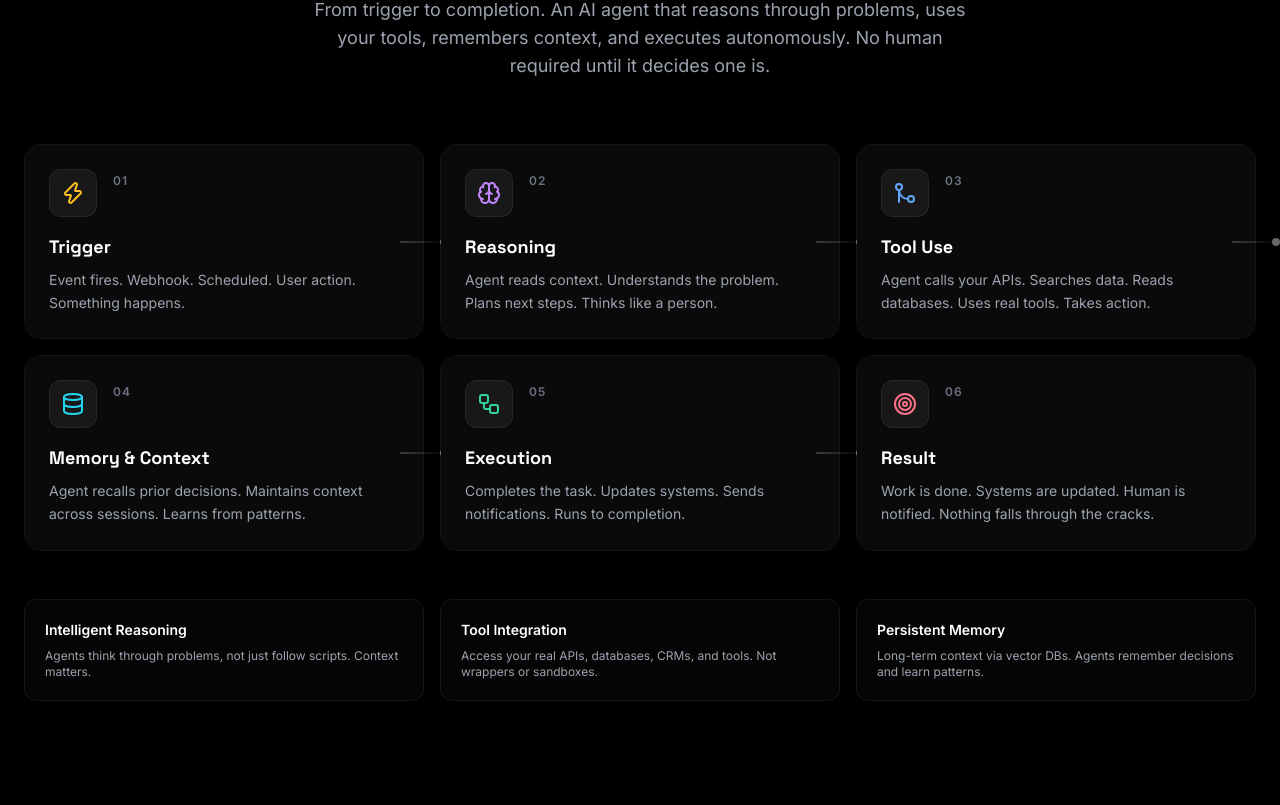
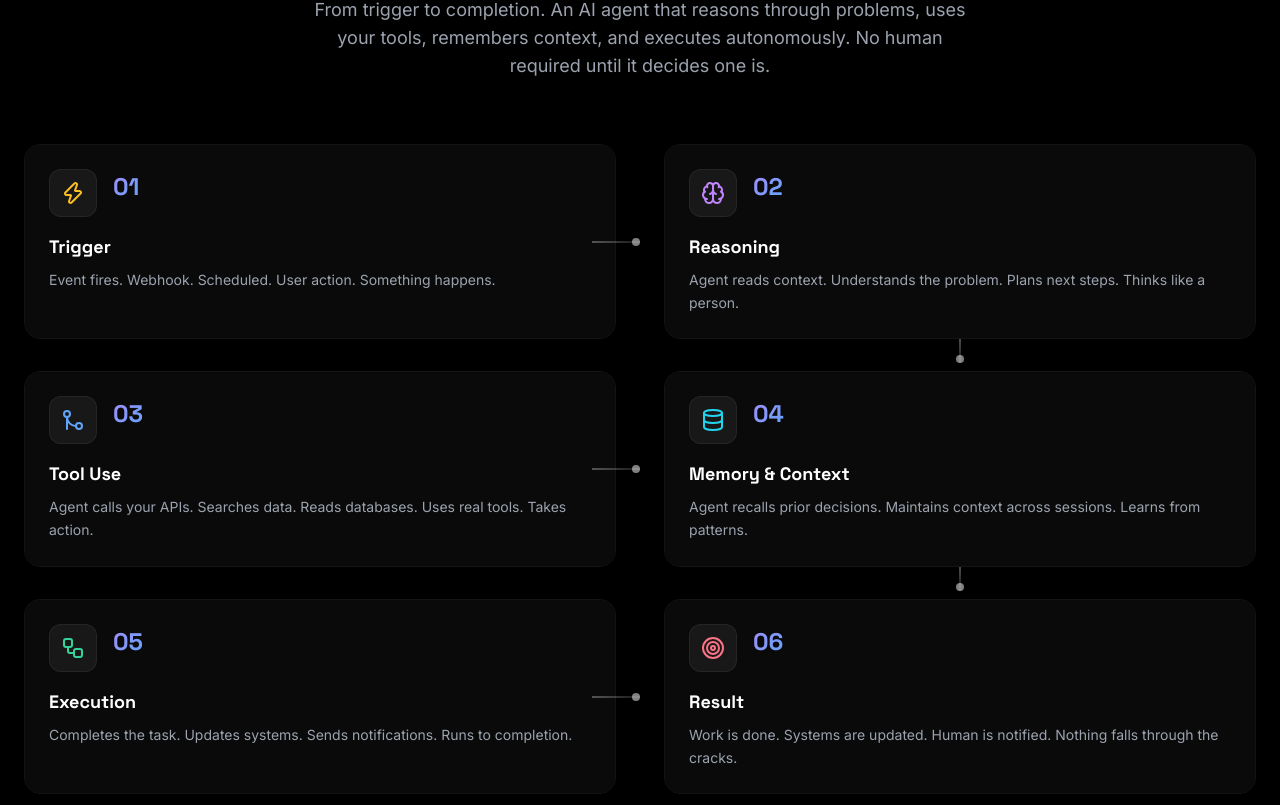
Before and after one commit to Meghanshagarwal/meghroop, a Next.js app: page /ai-agents-automation in a window 1280 px wide. Shown: the part 2355-3160 px from the top of the page. Built offline with nearby package versions, Linux system fonts and the light colour scheme; no server answers.

Commit message:
Redesign HowAIAgentsWork section with improved 2-column layout and visual flow connectors
Agent-Logs-Url: https://github.com/Meghanshagarwal/meghroop/sessions/c1ffa560-d9be-4df5-9ef9-63637aa416f0

Co-authored-by: meghanshagarwalit24 <276187192+meghanshagarwalit24@users.noreply.github.com>

```diff
--- a/components/sections/HowAIAgentsWork.tsx
+++ b/components/sections/HowAIAgentsWork.tsx
@@ -92,7 +92,7 @@ export default function HowAIAgentsWork() {
           initial="hidden"
           whileInView="show"
           viewport={{ once: true }}
-          className="grid grid-cols-1 md:grid-cols-2 lg:grid-cols-3 gap-4 mb-12"
+          className="grid grid-cols-1 md:grid-cols-2 gap-6 md:gap-x-12 md:gap-y-8 mb-12"
         >
           {steps.map((step, idx) => {
             const Icon = step.icon
@@ -108,7 +108,7 @@ export default function HowAIAgentsWork() {
                       <div className="w-12 h-12 rounded-xl bg-white/[0.06] border border-white/[0.06] flex items-center justify-center group-hover:bg-white/[0.1] transition-colors duration-300 flex-shrink-0">
                         <Icon size={24} className={step.iconColor} />
                       </div>
-                      <div className="text-xs font-semibold text-gray-500 tracking-widest pt-1">{String(idx + 1).padStart(2, '0')}</div>
+                      <div className="text-2xl font-heading font-bold gradient-text-purple pt-0.5">{String(idx + 1).padStart(2, '0')}</div>
                     </div>
                     <h3 className="font-heading font-bold text-lg text-white mb-2">{step.title}</h3>
                     <p className="text-sm text-gray-400 leading-relaxed flex-grow">{step.description}</p>
@@ -118,11 +118,19 @@ export default function HowAIAgentsWork() {
                   <div className="absolute bottom-0 right-0 w-24 h-24 bg-gradient-to-tl from-white/[0.02] to-transparent rounded-tl-full opacity-0 group-hover:opacity-100 transition-opacity duration-500" />
                 </div>
 
-                {/* Connecting arrow (visible on larger screens, between items) */}
-                {idx < steps.length - 1 && (
-                  <div className="hidden lg:block absolute -right-6 top-1/2 -translate-y-1/2">
-                    <div className="w-12 h-0.5 bg-gradient-to-r from-white/20 to-transparent" />
-                    <div className="absolute right-0 top-1/2 -translate-y-1/2 w-2 h-2 rounded-full bg-white/40" />
+                {/* Connecting arrows for 2-column layout */}
+                {/* Arrow to the right (between columns) */}
+                {idx % 2 === 0 && idx < steps.length - 1 && (
+                  <div className="hidden md:block absolute -right-6 top-1/2 -translate-y-1/2 z-20">
+                    <div className="w-12 h-0.5 bg-gradient-to-r from-white/30 to-white/10" />
+                    <div className="absolute right-0 top-1/2 -translate-y-1/2 w-2 h-2 rounded-full bg-white/50" />
+                  </div>
+                )}
+                {/* Arrow downward (between rows) */}
+                {idx % 2 === 1 && idx < steps.length - 1 && (
+                  <div className="hidden md:block absolute -bottom-6 left-1/2 -translate-x-1/2 z-20">
+                    <div className="h-6 w-0.5 bg-gradient-to-b from-white/30 to-white/10" />
+                    <div className="absolute bottom-0 left-1/2 -translate-x-1/2 w-2 h-2 rounded-full bg-white/50" />
                   </div>
                 )}
               </motion.div>
```
